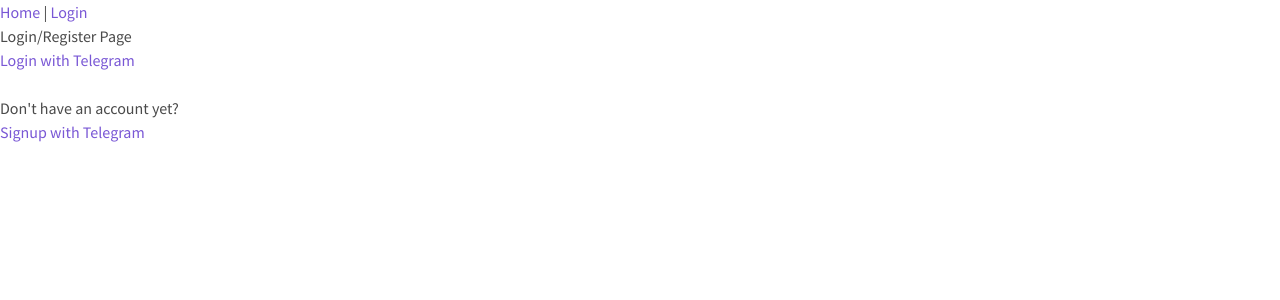
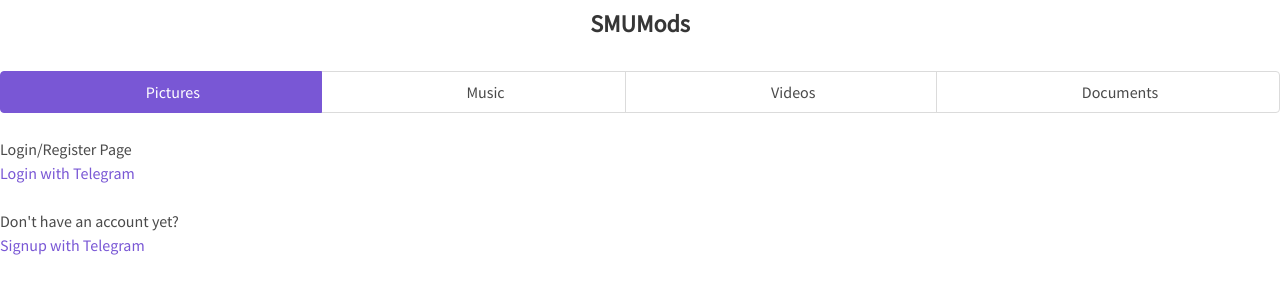
Before and after one commit to smumods/frontend, a Vue app: page /login in a window 1280 px wide. Shown: the top 300 px of the page. Built offline with nearby package versions, Linux system fonts and the light colour scheme.

Commit message:
Preparation before customising Bulma

```diff
--- a/src/App.vue
+++ b/src/App.vue
@@ -1,9 +1,46 @@
 <template>
   <div id="app">
-    <div id="nav">
+    <h4 class="title is-4">SMUMods</h4>
+    <div class="tabs is-toggle is-fullwidth">
+      <ul>
+        <li class="is-active">
+          <a>
+            <span class="icon is-small">
+              <i class="fas fa-image" aria-hidden="true"></i>
+            </span>
+            <span>Pictures</span>
+          </a>
+        </li>
+        <li>
+          <a>
+            <span class="icon is-small">
+              <i class="fas fa-music" aria-hidden="true"></i>
+            </span>
+            <span>Music</span>
+          </a>
+        </li>
+        <li>
+          <a>
+            <span class="icon is-small">
+              <i class="fas fa-film" aria-hidden="true"></i>
+            </span>
+            <span>Videos</span>
+          </a>
+        </li>
+        <li>
+          <a>
+            <span class="icon is-small">
+              <i class="far fa-file-alt" aria-hidden="true"></i>
+            </span>
+            <span>Documents</span>
+          </a>
+        </li>
+      </ul>
+    </div>
+    <!-- <div id="nav">
       <router-link to="/">Home</router-link> |
       <router-link to="/login">Login</router-link>
-    </div>
+    </div>-->
     <router-view/>
   </div>
 </template>
@@ -11,6 +48,13 @@
 <style>
 #app {
   box-sizing: border-box;
-  font-family: 'Source Sans Pro', sans-serif;
+  font-family: "Source Sans Pro", sans-serif;
+}
+
+.title {
+  text-align: center;
+  padding: 10px 0;
+  font-weight: bold;
+  color: #0085FD;
 }
 </style>
```
